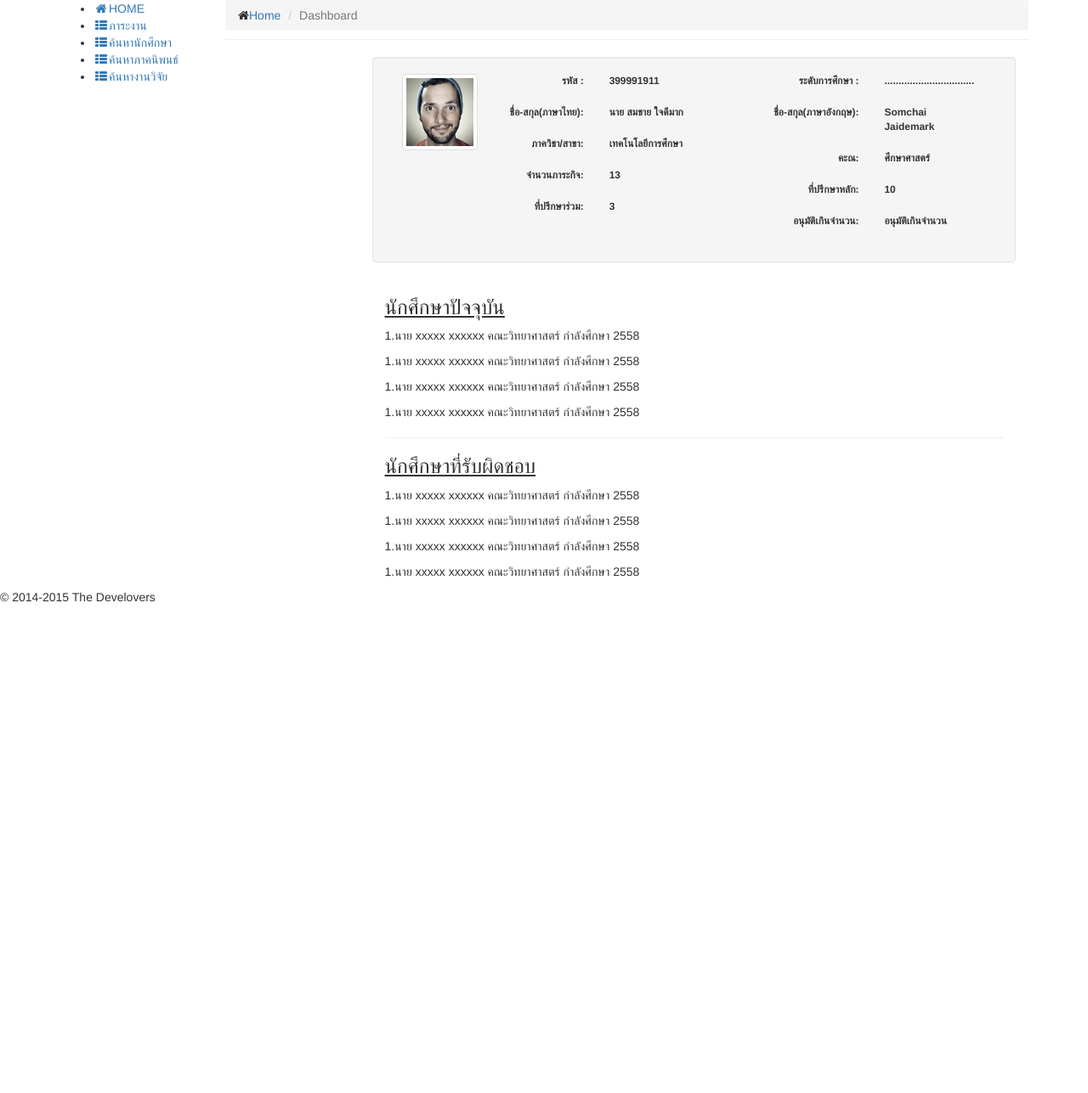
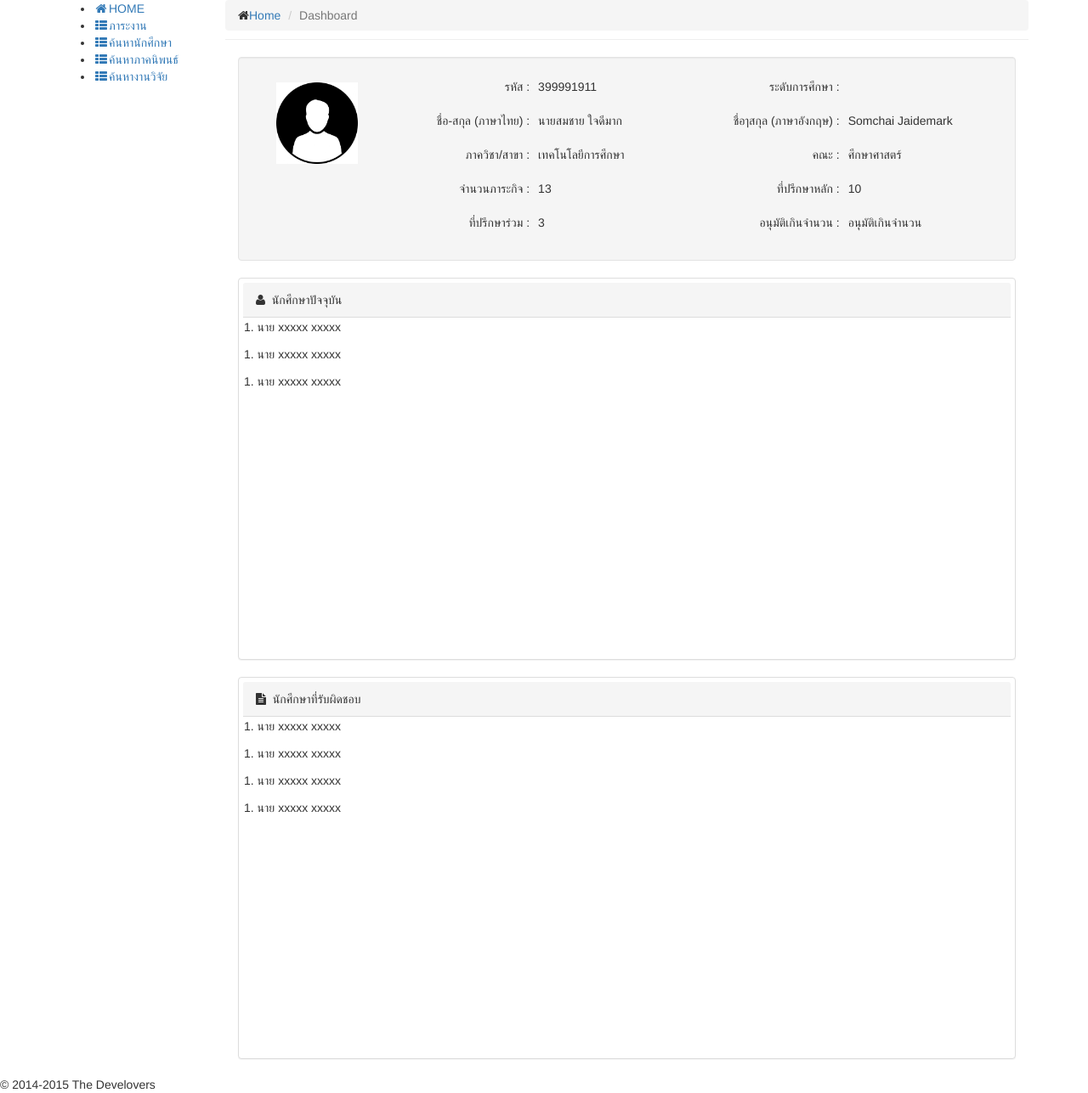
Before and after one commit to Dittaphong/gs, a CodeIgniter app: page /gs/teacher/loadWork in a window 1280 px wide. Shown: the part 72-1359 px from the top of the page at 85% size. Before the commit the page ends 781 px from the top, so only its background shows below. Run offline with CodeIgniter, Linux system fonts and the light colour scheme.

Commit message:
update template
file loadWork,searchPaper,searchStudent

```diff
--- a/application/views/teacher/loadWork.php
+++ b/application/views/teacher/loadWork.php
@@ -1,74 +1,102 @@
 <?php $this->load->view('teacher/header'); ?>
 
-<div class="col-sm-10 pull-right">    <!-- div body pull- right -->
+<div class="col-sm-12">
 	<div class="col-sm-12 well">
-		<div class="col-sm-2">
-			<div class="thumbnail">
-				<img alt=""  src="<?php echo base_url().'assets/img/profile-avatar.png';?>" data-holder-rendered="true" style=" display: block;">
+		<div class="col-md-2 col-sm-4" style="text-align:center;">
+			<p style="padding: 10px;">
+				<img alt="" width="100%"  src="<?php echo base_url().'assets/img/profile-studen.png';?>" data-holder-rendered="true" style=" display: block;">
+			</p>
+		</div>
+		<div class="col-md-5 col-sm-12" >
+			<table border="0" width="100%">
+				<tr>
+					<td align="right" width="50%"><p style="padding: 5px;">รหัส :</p></td>
+					<td align="left"><p style="padding: 5px;">399991911</p></td>
+				</tr>
+				<tr>
+					<td align="right" width="50%"><p style="padding: 5px;">ชื่อ-สกุล (ภาษาไทย) :</p></td>
+					<td align="left"><p style="padding: 5px;">นายสมชาย ใจดีมาก</p></td>
+				</tr>
+				<tr>
+					<td align="right" width="50%"><p style="padding: 5px;">ภาควิชา/สาขา :</p></td>
+					<td align="left"><p style="padding: 5px;">เทคโนโลยีการศึกษา</p></td>
+				</tr>
+				<tr>
+					<td align="right" width="50%"><p style="padding: 5px;">จำนวนภาระกิจ :</p></td>
+					<td align="left"><p style="padding: 5px;">13</p></td>
+				</tr>
+				<tr>
+					<td align="right" width="50%"><p style="padding: 5px;">ที่ปรึกษาร่วม :</p></td>
+					<td align="left"><p style="padding: 5px;">3</p></td>
+				</tr>
+			</table>
+		</div>
+		<div class="col-md-5 col-sm-12" >
+			<table  border="0" width="100%">
+				<tr>
+					<td align="right" width="50%"><p style="padding: 5px;">ระดับการศึกษา :</p></td>
+					<td align="left"><p style="padding: 5px;"></p></td>
+				</tr>
+				<tr>
+					<td align="right" width="50%"><p style="padding: 5px;">ชื่อๅสกุล (ภาษาอังกฤษ) :</p></td>
+					<td align="left"><p style="padding: 5px;">Somchai Jaidemark</p></td>
+				</tr>
+				<tr>
+					<td align="right" width="50%"><p style="padding: 5px;">คณะ :</p></td>
+					<td align="left"><p style="padding: 5px;">ศึกษาศาสตร์</p></td>
+				</tr>
+				<tr>
+					<td align="right" width="50%"><p style="padding: 5px;">ที่ปรึกษาหลัก :</p></td>
+					<td align="left"><p style="padding: 5px;">10</p></td>
+				</tr>
+				<tr>
+					<td align="right" width="50%"><p style="padding: 5px;">อนุมัติเกินจำนวน :</p></td>
+					<td align="left"><p style="padding: 5px;">อนุมัติเกินจำนวน</p></td>
+				</tr>
+			</table>
+		</div>
+	</div>
+
+	<div class="row" style="text-align:left;margin-top:5%">
+
+		<div class="col-md-12 col-sm-12 " >
+			<div class="panel panel-default" style="height:450px;padding:5px;">
+				<div class="panel-heading" ><i class="fa fa-user"></i>&nbsp;&nbsp;นักศึกษาปัจจุบัน</div>
+				<table  border="0" width="100%" class="table-hover">
+					<tr>
+						<td  width="100%"><p style="padding: 1px;">1. นาย  xxxxx xxxxx </p></td>
+					</tr>
+					<tr>
+						<td  width="100%"><p style="padding: 1px;">1. นาย  xxxxx xxxxx </p></td>
+					</tr>
+					<tr>
+						<td  width="100%"><p style="padding: 1px;">1. นาย  xxxxx xxxxx </p></td>
+
+					</tr>
+				</table>
 			</div>
 		</div>
-		<div class="col-sm-5 ">
-			<div class="form-horizontal small">
-				<div class="form-group">
-					<label class="col-sm-5 text-right" for="inputEmail1">รหัส :</label>
-					<div class="col-sm-5"><label  for="inputPassword1">399991911</label></div>
-				</div>
-				<div class="form-group">
-					<label class="col-sm-5 text-right" for="inputPassword1">ชื่อ-สกุล(ภาษาไทย): </label>
-					<div class="col-sm-5"><label  for="inputPassword1">นาย สมชาย ใจดีมาก</label></div>
-				</div>
-				<div class="form-group">
-					<label class="col-sm-5 text-right" for="inputPassword1">ภาควิชา/สาขา: </label>
-					<div class="col-sm-5"><label  for="inputPassword1">เทคโนโลยีการศึกษา</label></div>
-				</div>
-				<div class="form-group">
-					<label class="col-sm-5 text-right" for="inputPassword1">จำนวนภาระกิจ: </label>
-					<div class="col-sm-5"><label  for="inputPassword1">13</label></div>
-				</div>
-				<div class="form-group">
-					<label class="col-sm-5 text-right" for="inputPassword1">ที่ปรึกษาร่วม: </label>
-					<div class="col-sm-5"><label  for="inputPassword1">3</label></div>
-				</div>
+
+		<div class="col-md-12 col-sm-12 " >
+			<div class="panel panel-default" style="height:450px;padding:5px;">
+				<div class="panel-heading" ><i class="fa fa-file-text"></i>&nbsp;&nbsp;นักศึกษาที่รับผิดชอบ</div>
+				<table  border="0" width="100%" class="table-hover">
+					<tr>
+						<td align="left" width="70%"><p style="padding: 1px;">1. นาย xxxxx xxxxx </p></td>
+					</tr>
+					<tr>
+						<td align="left" width="70%"><p style="padding: 1px;">1. นาย xxxxx xxxxx </p></td>
+					</tr>
+					<tr>
+						<td align="left" width="70%"><p style="padding: 1px;">1. นาย xxxxx xxxxx </p></td>
+					</tr>
+					<tr>
+						<td align="left" width="70%"><p style="padding: 1px;">1. นาย xxxxx xxxxx </p></td>
+					</tr>
+				</table>
 			</div>
 		</div>
-		<div class="col-sm-5 ">
-			<div class="form-horizontal small">
-				<div class="form-group">
-					<label class="col-sm-6 text-right" for="inputEmail1">ระดับการศึกษา :</label>
-					<div class="col-sm-5"><label  for="inputPassword1">................................</label></div>
-				</div>
-				<div class="form-group">
-					<label class="col-sm-6 text-right" for="inputPassword1">ชื่อ-สกุล(ภาษาอังกฤษ): </label>
-					<div class="col-sm-5"><label  for="inputPassword1">Somchai Jaidemark</label></div>
-				</div>
-				<div class="form-group">
-					<label class="col-sm-6 text-right" for="inputPassword1">คะณ: </label>
-					<div class="col-sm-5"><label  for="inputPassword1">ศึกษาศาสตร์</label></div>
-				</div>
-				<div class="form-group">
-					<label class="col-sm-6 text-right" for="inputPassword1">ที่ปรึกษาหลัก: </label>
-					<div class="col-sm-5"><label  for="inputPassword1">10</label></div>
-				</div>
-				<div class="form-group">
-					<label class="col-sm-6 text-right" for="inputPassword1">อนุมัติเกินจำนวน: </label>
-					<div class="col-sm-5"><label  for="inputPassword1">อนุมัติเกินจำนวน</label></div>
-				</div>
-			</div>
-		</div>
+
 	</div>
-	<div class="col-sm-12 ">
-		<h3><u>นักศึกษาปัจจุบัน</u></h3>
-		<p>1.นาย xxxxx xxxxxx คณะวิทยาศาสตร์  กำลังศึกษา 2558</p>
-		<p>1.นาย xxxxx xxxxxx คณะวิทยาศาสตร์  กำลังศึกษา 2558</p>
-		<p>1.นาย xxxxx xxxxxx คณะวิทยาศาสตร์  กำลังศึกษา 2558</p>
-		<p>1.นาย xxxxx xxxxxx คณะวิทยาศาสตร์  กำลังศึกษา 2558</p>
-		<hr>
-		<h3><u>นักศึกษาที่รับผิดชอบ</u></h3>
-		<p>1.นาย xxxxx xxxxxx คณะวิทยาศาสตร์  กำลังศึกษา 2558</p>
-		<p>1.นาย xxxxx xxxxxx คณะวิทยาศาสตร์  กำลังศึกษา 2558</p>
-		<p>1.นาย xxxxx xxxxxx คณะวิทยาศาสตร์  กำลังศึกษา 2558</p>
-		<p>1.นาย xxxxx xxxxxx คณะวิทยาศาสตร์  กำลังศึกษา 2558</p>
-	</div>
-
 </div>
 <?php $this->load->view('teacher/footer'); ?>
```
Also changed, not shown: application/views/teacher/searchPaper.php (+22 -10 lines), application/views/teacher/searchStudent.php (+20 -10 lines).
